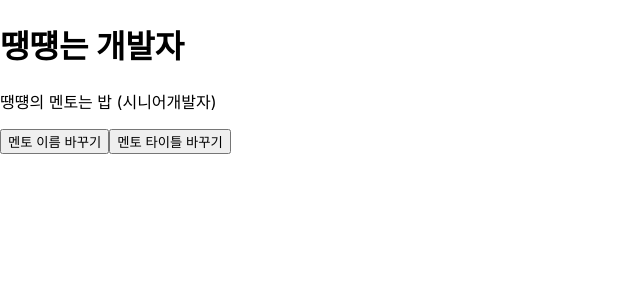
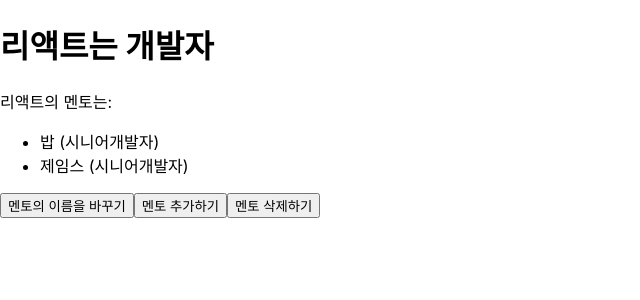
Before and after one commit to LeeJunhyeok03/ReactStudy_basic, a React (Create React App) app: page / in a window 1280 px wide. Shown: the top 300 px of the page, without its empty margins (0-640 px from the left). Built offline with nearby package versions, Linux system fonts and the light colour scheme.

Commit message:
feat(AppMentors): useReducer add

```diff
--- /dev/null
+++ b/src/AppMentors.jsx
@@ -0,0 +1,73 @@
+import React, { useReducer } from 'react';
+import personReducer from './reducer/person-reducer';
+
+export default function AppMentor() {
+  const [person, dispatch] = useReducer(personReducer,initialPerson);
+
+  const handleUpdate = () => {
+    const prev = prompt(`누구의 이름을 바꾸고 싶은가요?`);
+    const current = prompt(`이름을 무엇으로 바꾸고 싶은가요?`);
+
+    dispatch({type: 'updated', prev, current});
+  }
+
+  const handleDelete = () => {
+    const name = prompt(`삭제할 멘토의 이름은 무엇인가요?`);
+
+
+    dispatch({type: 'deleted', name});
+
+  }
+
+  const handleAdd = () => {
+    const name = prompt(`추가할 멘토의 이름은 무엇인가요?`);
+    const title = prompt(`추가할 멘토의 title은 무엇인가요?`);
+    dispatch({type: 'added', name, title});
+  }
+
+  return (
+    <div>
+      <h1>
+        {person.name}는 {person.title}
+      </h1>
+      <p>{person.name}의 멘토는:</p>
+      <ul>
+        {person.mentors.map((mentor, index) => (
+          <li key={index}>
+            {mentor.name} ({mentor.title})
+          </li>
+        ))}
+      </ul>
+      <button
+        onClick={handleUpdate}
+      >
+        멘토의 이름을 바꾸기
+      </button>
+      <button
+        onClick={handleAdd}
+      >
+        멘토 추가하기
+      </button>
+      <button
+        onClick={handleDelete}
+      >
+        멘토 삭제하기
+      </button>
+    </div>
+  );
+}
+
+const initialPerson = {
+  name: '리액트',
+  title: '개발자',
+  mentors: [
+    {
+      name: '밥',
+      title: '시니어개발자',
+    },
+    {
+      name: '제임스',
+      title: '시니어개발자',
+    },
+  ],
+};
--- a/src/index.js
+++ b/src/index.js
@@ -1,13 +1,13 @@
 import React from 'react';
 import ReactDOM from 'react-dom/client';
 import './index.css';
-import AppMentor from './AppMentor';
+import AppMentors from './AppMentors';
 import reportWebVitals from './reportWebVitals';
 
 const root = ReactDOM.createRoot(document.getElementById('root'));
 root.render(
   <React.StrictMode>
-    <AppMentor />
+    <AppMentors />
   </React.StrictMode>
 );
 
--- /dev/null
+++ b/src/reducer/person-reducer.js
@@ -0,0 +1,32 @@
+export default function personReducer(person, action) {
+    switch (action.type) {
+      case 'updated': {
+        const { prev, current } = action;
+        return {
+          ...person,
+          mentors: person.mentors.map((mentor) => {
+            if (mentor.name === prev) {
+              return { ...mentor, name: current };
+            }
+            return mentor;
+          }),
+        };
+      }
+      case 'added': {
+        const { name, title } = action;
+        return {
+          ...person,
+          mentors: [...person.mentors, { name, title }],
+        };
+      }
+      case 'deleted': {
+        return {
+          ...person,
+          mentors: person.mentors.filter((mentor) => mentor.name !== action.name),
+        };
+      }
+      default: {
+        throw Error(`알수없는 액션 타입이다: ${action.type}`);
+      }
+    }
+  }
```
